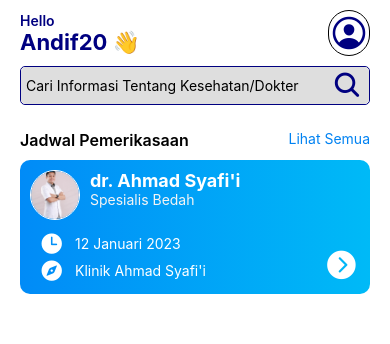
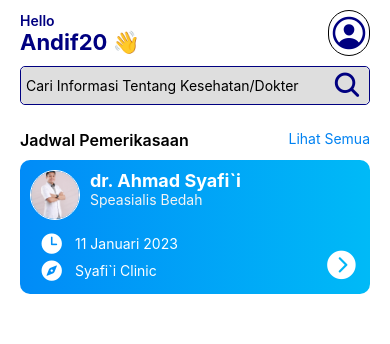
Before and after one commit to Andif2000/Kedokteran, a React Native app: screen /Home in a window 390 px wide. Shown: the top 344 px of the page. Built offline with nearby package versions, Linux system fonts and the light colour scheme.

Commit message:
Membuat Flatlist

```diff
--- a/Src/Components/TimeCard.js
+++ b/Src/Components/TimeCard.js
@@ -1,10 +1,111 @@
-import { View, Text, TouchableOpacity, StyleSheet, Image } from 'react-native'
-import React from 'react'
+import { View, Text, TouchableOpacity, StyleSheet, Image, FlatList, Dimensions } from 'react-native'
+import React, { useRef } from 'react'
 import { LinearGradient } from 'expo-linear-gradient';
 import Ionicons from '@expo/vector-icons/Ionicons'
 
+import { doctor_schedule } from './Database';
 
-const TimeCard = () => (
+const { width, height } = Dimensions.get('window');
+
+const TimeCard = () => {
+    const render_schedule = ({ index, item }) => {
+        return (
+            <View
+                style={{
+                    marginHorizontal: 20,
+                    marginTop: 10,
+                    backgroundColor: '#ffffff',
+                    borderRadius: 10,
+                    elevation: 10,
+                    width: width - 40
+                }}>
+                <LinearGradient
+                    colors={['#018bf7', '#00baf7']}
+                    start={{ x: 0.0, y: 0.0 }}
+                    end={{ x: 0.1, y: 0.0 }}
+                    style={{ borderRadius: 10 }}>
+                    <TouchableOpacity
+                        style={{ padding: 10 }}>
+                        <View
+                            style={{ flexDirection: 'row' }}>
+                            <Image
+                                source={item.picture}
+                                style={{
+                                    width: 50,
+                                    height: 50,
+                                    borderRadius: 50,
+                                    borderWidth: 1,
+                                    borderColor: '#ffffff'
+                                }} />
+                            <View
+                                style={{
+                                    marginLeft: 10,
+                                }}>
+                                <Text style={{
+                                    fontWeight: 'bold',
+                                    fontSize: 18,
+                                    color: '#ffffff'
+                                }}>{item.name}</Text>
+                                <Text
+                                    style={{ color: '#f4f4f4', fontSize: 14 }}>{item.skill}</Text>
+                            </View>
+                        </View>
+                        <View
+                            style={{
+                                marginHorizontal: 10,
+                                marginTop: 10
+                            }}>
+                            <View
+                                style={{
+                                    flexDirection: 'row',
+                                    alignItems: 'center'
+                                }}>
+                                <Ionicons
+                                    name='time'
+                                    size={25}
+                                    style={{ color: '#ffffff' }} />
+                                <Text
+                                    style={{
+                                        color: '#ffffff',
+                                        marginLeft: 10
+                                    }}>{item.date}</Text>
+                            </View>
+                            <View
+                                style={{
+                                    flexDirection: 'row',
+                                    alignItems: 'center'
+                                }}>
+                                <Ionicons
+                                    name='compass'
+                                    size={25}
+                                    style={{ color: '#ffffff' }} />
+                                <Text
+                                    style={{
+                                        color: '#ffffff',
+                                        marginLeft: 10
+                                    }}>{item.clinic}</Text>
+                            </View>
+                        </View>
+                        <TouchableOpacity
+                            style={{
+                                position: 'absolute',
+                                right: 0,
+                                bottom: 0,
+                                padding: 10
+                            }}>
+                            <Ionicons
+                                name='chevron-forward-circle'
+                                size={35}
+                                style={{
+                                    color: '#ffffff'
+                                }} />
+                        </TouchableOpacity>
+                    </TouchableOpacity>
+                </LinearGradient>
+            </View>
+        )
+    }
+    return (
         <View>
             <View
                 style={{
@@ -25,99 +126,16 @@ const TimeCard = () => (
                     </Text>
                 </TouchableOpacity>
             </View>
-        <View
-            style={{
-                marginHorizontal: 20,
-                marginTop: 10,
-                backgroundColor: '#ffffff',
-                borderRadius: 10,
-                elevation: 10
-            }}>
-            <LinearGradient
-                colors={['#018bf7', '#00baf7']}
-                start={{ x: 0.0, y: 0.0 }}
-                end={{ x: 0.1, y: 0.0 }}
-                style={{ borderRadius: 10 }}>
-                <TouchableOpacity
-                    style={{ padding: 10 }}>
-                    <View
-                        style={{ flexDirection: 'row' }}>
-                        <Image
-                            source={require('../../assets/Images/dokter1.jpg')}
-                            style={{
-                                width: 50,
-                                height: 50,
-                                borderRadius: 50,
-                                borderWidth: 1,
-                                borderColor: '#ffffff'
-                            }} />
-                        <View
-                            style={{
-                                marginLeft: 10,
-                            }}>
-                            <Text style={{
-                                fontWeight: 'bold',
-                                fontSize: 18,
-                                color: '#ffffff'
-                            }}>dr. Ahmad Syafi'i</Text>
-                            <Text
-                                style={{ color: '#f4f4f4', fontSize: 14 }}>Spesialis Bedah</Text>
-                        </View>
-                    </View>
-                    <View
-                        style={{
-                            marginHorizontal: 10,
-                            marginTop: 10
-                        }}>
-                        <View
-                            style={{
-                                flexDirection: 'row',
-                                alignItems: 'center'
-                            }}>
-                            <Ionicons
-                                name='time'
-                                size={25}
-                                style={{ color: '#ffffff' }} />
-                            <Text
-                                style={{
-                                    color: '#ffffff',
-                                    marginLeft: 10
-                                }}>12 Januari 2023</Text>
-                        </View>
-                        <View
-                            style={{
-                                flexDirection: 'row',
-                                alignItems: 'center'
-                            }}>
-                            <Ionicons
-                                name='compass'
-                                size={25}
-                                style={{ color: '#ffffff' }} />
-                            <Text
-                                style={{
-                                    color: '#ffffff',
-                                    marginLeft: 10
-                                }}>Klinik Ahmad Syafi'i</Text>
-                        </View>
-                    </View>
-                    <TouchableOpacity
-                        style={{
-                            position: 'absolute',
-                            right: 0,
-                            bottom: 0,
-                            padding: 10
-                        }}>
-                        <Ionicons
-                            name='chevron-forward-circle'
-                            size={35}
-                            style={{
-                                color: '#ffffff'
-                            }} />
-                    </TouchableOpacity>
-                </TouchableOpacity>
-            </LinearGradient>
-        </View>
+            <FlatList
+                data={doctor_schedule}
+                renderItem={render_schedule}
+                horizontal
+                showsHorizontalScrollIndicator={false}
+                scrollEventThrottle={16}
+                pagingEnabled/>
+
         </View>
     )
+}
 
 export default TimeCard
```
Lines whose indentation alone changed are shown as unchanged.
